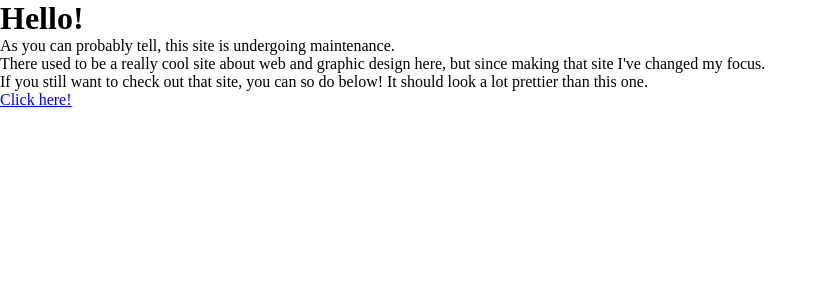
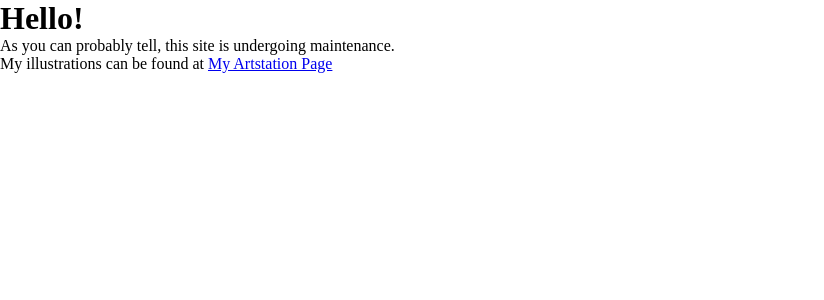
Before and after one commit to BenLeJeune/benlejeune.github.io, a React (Create React App) app: page / in a window 1280 px wide. Shown: the top 300 px of the page, without its empty margins (0-824 px from the left). Built offline with nearby package versions, Linux system fonts and the light colour scheme.

Commit message:
Hidden old graphic design website

```diff
--- a/package.json
+++ b/package.json
@@ -8,8 +8,8 @@
     "@testing-library/user-event": "^7.1.2",
     "@types/jest": "^24.0.0",
     "@types/node": "^12.0.0",
-    "@types/react": "^16.9.0",
-    "@types/react-dom": "^16.9.0",
+    "@types/react": "^17.0.39",
+    "@types/react-dom": "^17.0.13",
     "@types/react-router": "^5.1.18",
     "@types/react-router-dom": "^5.3.3",
     "@types/react-transition-group": "^4.4.0",
--- a/src/Views/Temp_Redirect/TempRedirect.tsx
+++ b/src/Views/Temp_Redirect/TempRedirect.tsx
@@ -7,9 +7,7 @@ export default function TempRedirect() {
     return <div>
         <h1>Hello!</h1>
         <p>As you can probably tell, this site is undergoing maintenance.</p>
-        <p>There used to be a really cool site about web and graphic design here, but since making that site I've changed my focus.</p>
-        <p>If you still want to check out that site, you can so do below! It should look a lot prettier than this one.</p>
-        <Link to="/old-site">Click here!</Link>
+        <p>My illustrations can be found at <a href="https://www.artstation.com/ben-le-jeune">My Artstation Page</a></p>
     </div>
 
 }
--- a/src/index.tsx
+++ b/src/index.tsx
@@ -5,14 +5,13 @@ import * as serviceWorker from './serviceWorker';
 import './sass/index.css'
 import ViewProjectContextWrapper from "./Context/ViewProjectContextWrapper";
 import TempRouter from "./Temp_Router";
+import TempRedirect from "./Views/Temp_Redirect/TempRedirect";
 
 ReactDOM.render(
   <React.StrictMode>
       {/*    <Viewport />*/}
       <ViewProjectContextWrapper>
-      <>
-          <TempRouter/>
-      </>
+      <TempRedirect/>
       </ViewProjectContextWrapper>
   </React.StrictMode>,
   document.getElementById('root')
```
Also changed, not shown: 1 other file (tests, documents, lock files or other folders).
